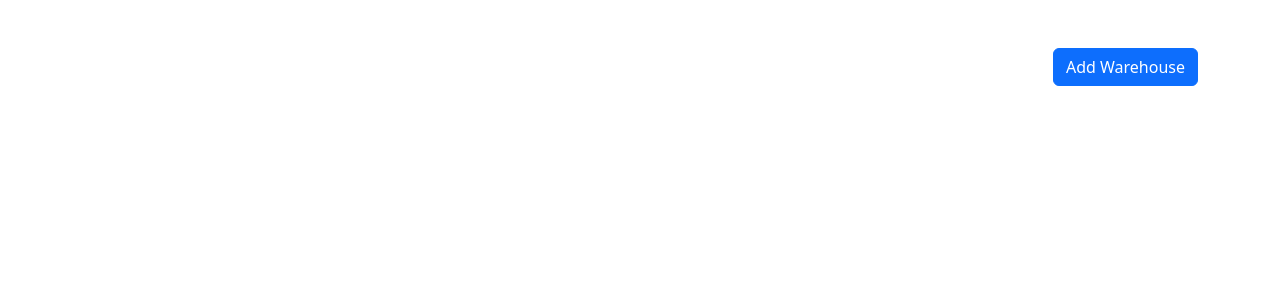
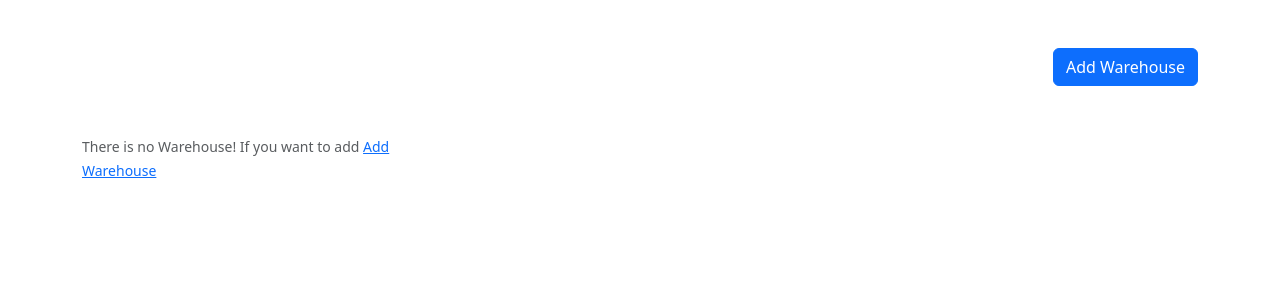
Before and after one commit to recinan/inventeru_project, a Django app: page /list-warehouse in a window 1280 px wide. Shown: the part 56-356 px from the top of the page. Run offline with Django 5.2, Linux system fonts and the light colour scheme; the visitor is signed in with stand-in values (Sample User, id 1); data that the repository does not hold is empty; some libraries are stand-ins or nearby versions.

Commit message:
UNIQUE Constraint failed error has solved

```diff
--- a/inventory_management_con/category_man/models.py
+++ b/inventory_management_con/category_man/models.py
@@ -2,21 +2,25 @@ from django.db import models
 from django.contrib.auth.models import User
 from warehouse_man.models import Warehouse
 from django.utils.text import slugify
+import uuid
 
 # Create your models here.
 
 class Category(models.Model):
     category_name = models.CharField(max_length=200)
     warehouse = models.ForeignKey('warehouse_man.Warehouse', on_delete=models.CASCADE)
-    slug = models.SlugField(unique=True)
+    slug = models.SlugField(blank=True)
     user = models.ForeignKey(User, on_delete=models.CASCADE)
 
     class Meta:
         verbose_name_plural = 'Categories'
+        unique_together = ('user','warehouse','slug')
 
     def save(self, *args, **kwargs):
         if not self.slug:
             self.slug = slugify(self.category_name)
+            while Category.objects.filter(user=self.user, warehouse=self.warehouse,slug=self.slug).exists():
+                self.slug = f"{self.slug}-{uuid.uuid4().hex[:8]}"
         super().save(*args, **kwargs)
 
     def __str__(self) -> str:
--- a/inventory_management_con/category_man/views.py
+++ b/inventory_management_con/category_man/views.py
@@ -56,7 +56,7 @@ def list_categories(request, warehouse_slug):
     return render(request, 'list_category.html', context)
 
 def list_allcategories(request):
-    all_categories = Category.objects.all()
+    all_categories = Category.objects.filter(user=request.user)
     context = {
         'categorylist':all_categories
     }
--- a/inventory_management_con/inventory_man/models.py
+++ b/inventory_management_con/inventory_man/models.py
@@ -3,6 +3,7 @@ from django.contrib.auth.models import User
 from warehouse_man.models import Warehouse
 from category_man.models import Category
 from django.utils.text import slugify
+import uuid
 # Create your models here.
 
 class InventoryItem(models.Model):
@@ -11,15 +12,18 @@ class InventoryItem(models.Model):
     category = models.ForeignKey('category_man.Category', on_delete=models.CASCADE)
     warehouse = models.ForeignKey('warehouse_man.Warehouse', on_delete=models.SET_NULL, blank=True,null=True)
     date_created = models.DateTimeField(auto_now_add=True)
-    slug = models.SlugField(unique=True)
+    slug = models.SlugField(blank=True)
     user = models.ForeignKey(User, on_delete=models.CASCADE)
 
     class Meta:
         verbose_name_plural = 'Inventory Items'
+        unique_together = ('user','warehouse','category','slug')
 
     def save(self, *args, **kwargs):
         if not self.slug:
             self.slug = slugify(self.item_name)
+            while InventoryItem.objects.filter(user=self.user, warehouse=self.warehouse,category=self.category,slug=self.slug).exists():
+                self.slug = f"{self.slug}-{uuid.uuid4().hex[:8]}"
         super().save(*args, **kwargs)
 
     def __str__(self) -> str:
--- a/inventory_management_con/templates/list_warehouse.html
+++ b/inventory_management_con/templates/list_warehouse.html
@@ -1,6 +1,5 @@
 {% extends "partials/_base.html" %}
 {% load crispy_forms_tags %}
-
 {% block content %}
     <div class="container">
         <div class="row">
@@ -9,6 +8,7 @@
             </div>
         </div>
         <div class="row">
+            {% if warehouselist|length > 0 %}
             {% for warehouse in warehouselist %}
             <div class="col-4 mt-5">
                 <div class="card">
@@ -22,6 +22,15 @@
                   </div>
             </div>
             {% endfor %}
+            {% else %}
+            <div class="col-4 mt-5">
+                <small class="text-muted">
+                    There is no Warehouse! If you want to add
+                    <a href="{% url 'add-warehouse' %}">Add Warehouse</a>
+                </small>
+            </div>
+            {% endif %}
+
         </div>
     </div>
 {% endblock content %}
--- a/inventory_management_con/warehouse_man/models.py
+++ b/inventory_management_con/warehouse_man/models.py
@@ -1,19 +1,23 @@
 from django.db import models
 from django.contrib.auth.models import User
 from django.utils.text import slugify
+import uuid
 
 # Create your models here.
 class Warehouse(models.Model):
     warehouse_name = models.CharField(max_length=100)
-    slug = models.SlugField(unique=True)
+    slug = models.SlugField(blank=True)
     user = models.ForeignKey(User, on_delete=models.CASCADE)
 
     class Meta:
         verbose_name_plural= "Warehouses"
+        unique_together = ('user','slug')
 
     def save(self, *args, **kwargs):
         if not self.slug:
             self.slug = slugify(self.warehouse_name)
+            while Warehouse.objects.filter(user=self.user, slug=self.slug).exists():
+                self.slug = f"{self.slug}-{uuid.uuid4().hex[:8]}"
         super().save(*args, **kwargs)
 
     def __str__(self) -> str:
--- a/inventory_management_con/warehouse_man/views.py
+++ b/inventory_management_con/warehouse_man/views.py
@@ -19,7 +19,9 @@ def add_warehouse(request):
     if request.method == 'POST':
         form = WarehouseForm(request.POST, user=request.user)
         if form.is_valid():
-            form.save()
+            item = form.save(commit=False)
+            item.user = request.user
+            item.save()
             return redirect(reverse_lazy('list-warehouse'))
     else:
         form = WarehouseForm(user=request.user)
```
Also changed, not shown: inventory_management_con/category_man/migrations/0002_alter_category_unique_together.py (added), inventory_management_con/category_man/migrations/0003_alter_category_slug.py (added), inventory_management_con/inventory_man/migrations/0002_alter_inventoryitem_slug_and_more.py (added), inventory_management_con/warehouse_man/migrations/0002_alter_warehouse_slug_alter_warehouse_unique_together.py (added).
